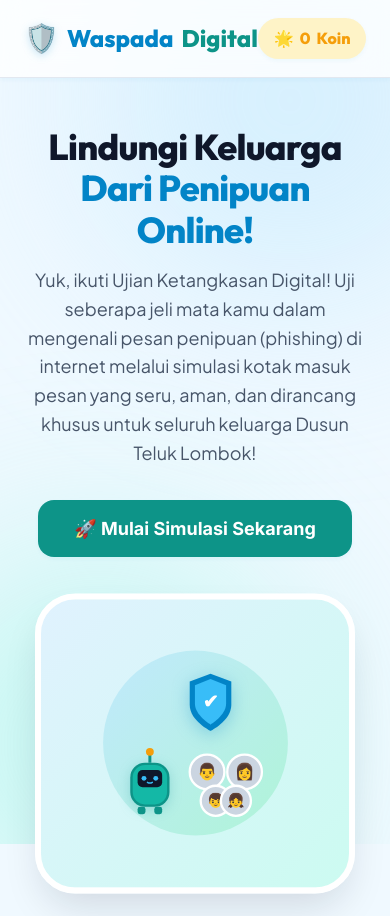
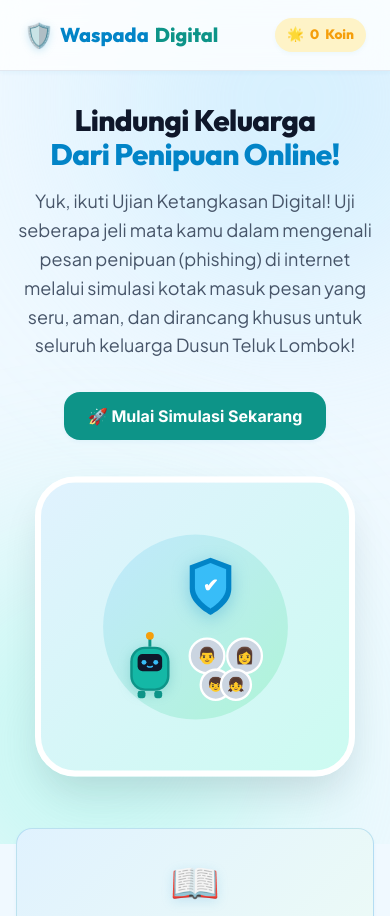
Before and after one commit to EXOGAMER007/Simulasi-Phising, a plain HTML site: page index.html in a window 390 px wide. Shown: the top 916 px of the page. Drawn offline with Linux system fonts and the light colour scheme.

Commit message:
Enhance mobile view: fix button text wrapping, reduce excessive paddings and font sizes on very small screens

```diff
--- a/css/common.css
+++ b/css/common.css
@@ -420,6 +420,25 @@ a:hover {
   .card {
     padding: 24px 20px;
   }
+  .logo {
+    font-size: 1.25rem;
+    gap: 6px;
+  }
+  .logo-shield {
+    font-size: 1.5rem;
+  }
+  .score-tracker {
+    font-size: 0.85rem;
+    padding: 6px 12px;
+  }
+  .btn {
+    padding: 12px 20px;
+    font-size: 0.95rem;
+  }
+  .btn-large {
+    padding: 14px 24px;
+    font-size: 1rem;
+  }
 }
 
 /* Confetti overlay */
--- a/css/gameplay.css
+++ b/css/gameplay.css
@@ -381,4 +381,8 @@
   .email-time {
     margin-top: 2px;
   }
+  .btn-game-choice {
+    padding: 14px;
+    font-size: 1.05rem;
+  }
 }
--- a/css/landing.css
+++ b/css/landing.css
@@ -184,6 +184,9 @@
 }
 
 @media (max-width: 576px) {
+  .main-content {
+    padding: 32px 16px;
+  }
   .edu-promo-inner {
     flex-direction: column;
     text-align: center;
@@ -192,4 +195,7 @@
   .edu-promo-inner .btn {
     width: 100%;
   }
+  .hero-text h1 {
+    font-size: 1.85rem;
+  }
 }
--- a/css/tutorial.css
+++ b/css/tutorial.css
@@ -158,6 +158,24 @@
   }
 }
 
+@media (max-width: 576px) {
+  .main-content {
+    padding: 24px 16px;
+  }
+  .mode-options-container {
+    grid-template-columns: 1fr;
+    gap: 16px;
+  }
+  .tutorial-navigation {
+    flex-wrap: wrap;
+    justify-content: center;
+  }
+  .tutorial-navigation .btn {
+    width: 100%;
+    margin-bottom: 12px;
+  }
+}
+
 /* ==========================================
    GAME MODE SELECT DIALOG STYLING
    ========================================== */
--- a/index.html
+++ b/index.html
@@ -84,7 +84,7 @@
           <strong>Baru di Waspada Digital!</strong>
           Pelajari apa itu phishing, modus penipuan, dan cara melindungi diri sebelum mencoba simulasi.
         </div>
-        <a href="pages/edukasi.html" class="btn btn-primary" style="white-space: nowrap; flex-shrink: 0;">
+        <a href="pages/edukasi.html" class="btn btn-primary">
           Kenali Phishing →
         </a>
       </div>
```
